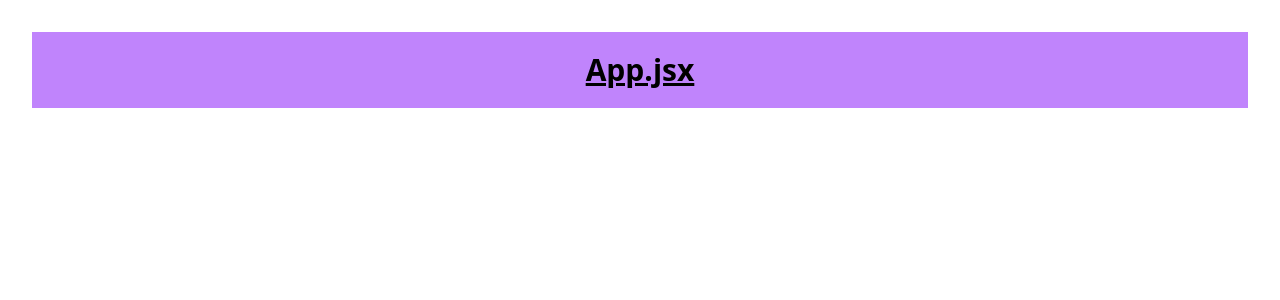
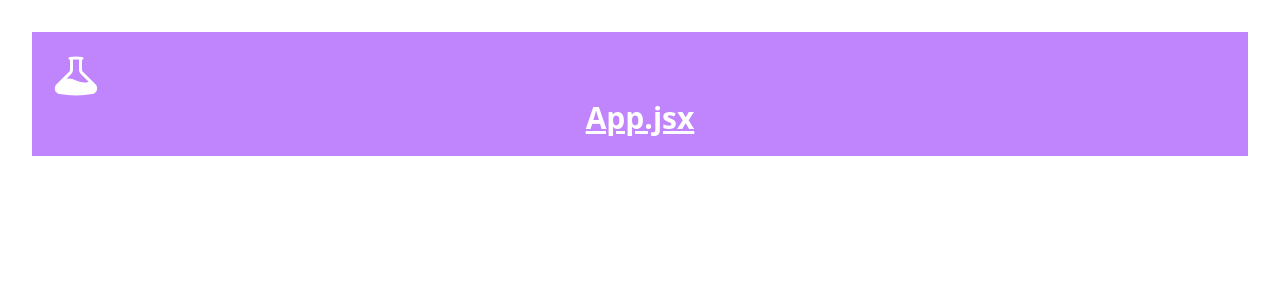
Before and after one commit to amaiagalvez/laravel-react, a React (Vite) app in the folder react/: page / in a window 1280 px wide. Shown: the top 300 px of the page. Built offline with nearby package versions, Linux system fonts and the light colour scheme.

Commit message:
heroicons install

```diff
--- a/react/package.json
+++ b/react/package.json
@@ -9,6 +9,7 @@
     "preview": "vite preview"
   },
   "dependencies": {
+    "@heroicons/react": "^2.0.15",
     "react": "^18.2.0",
     "react-dom": "^18.2.0"
   },
--- a/react/src/App.jsx
+++ b/react/src/App.jsx
@@ -1,11 +1,13 @@
 import { useState } from 'react'
 import './App.css'
+import { BeakerIcon } from '@heroicons/react/24/solid'
 
 function App() {
 
   return (
-    <div className="bg-purple-400 text-3xl font-bold underline p-5">
-      App.jsx
+    <div className="bg-purple-400 text-3xl text-white font-bold underline p-5">
+      <BeakerIcon className="h-12 w-12 text-white" />
+      <span className="h-24 w-24">App.jsx</span>
     </div>
   )
 }
```
Also changed, not shown: 1 other file (tests, documents, lock files or other folders).
